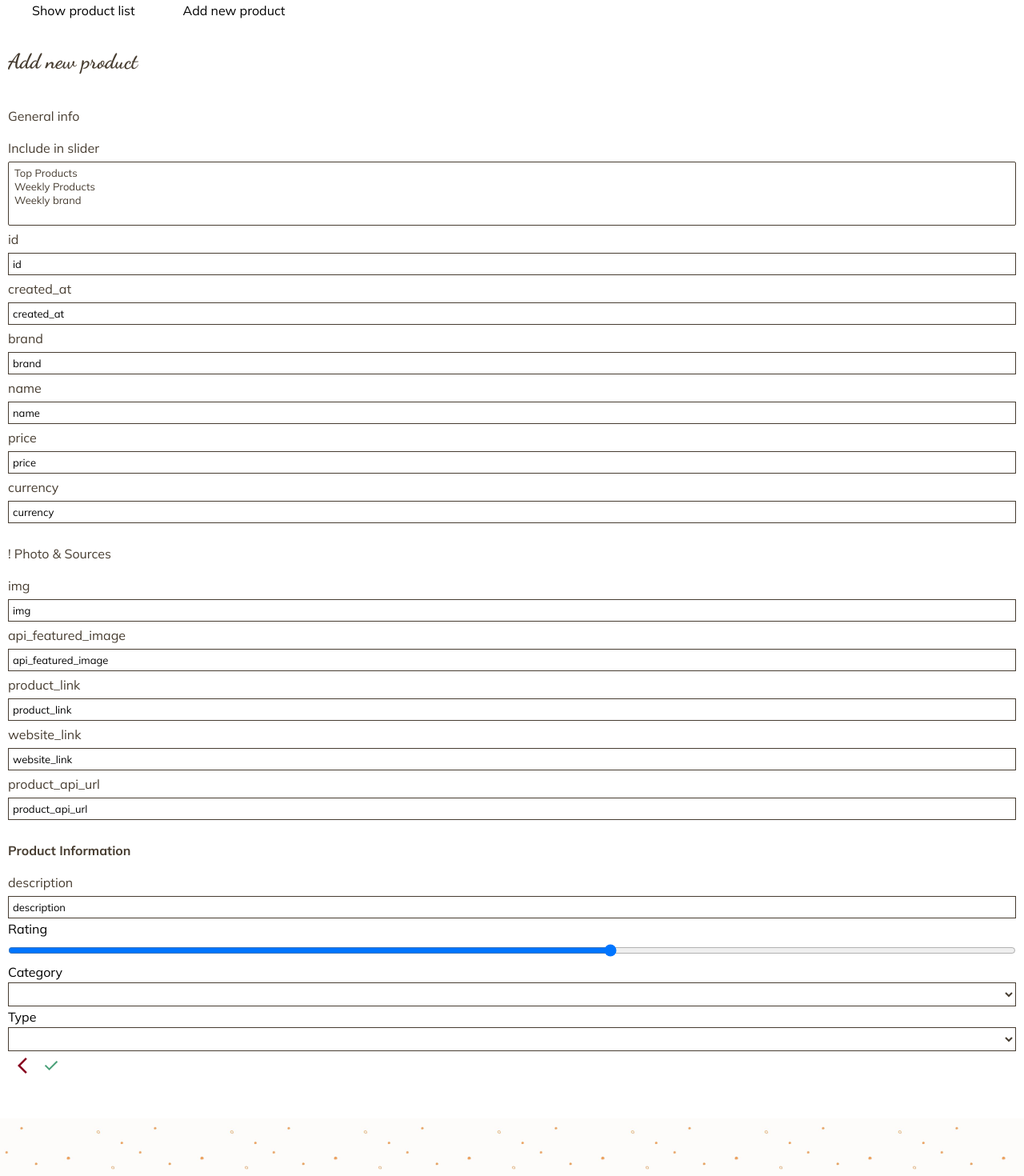
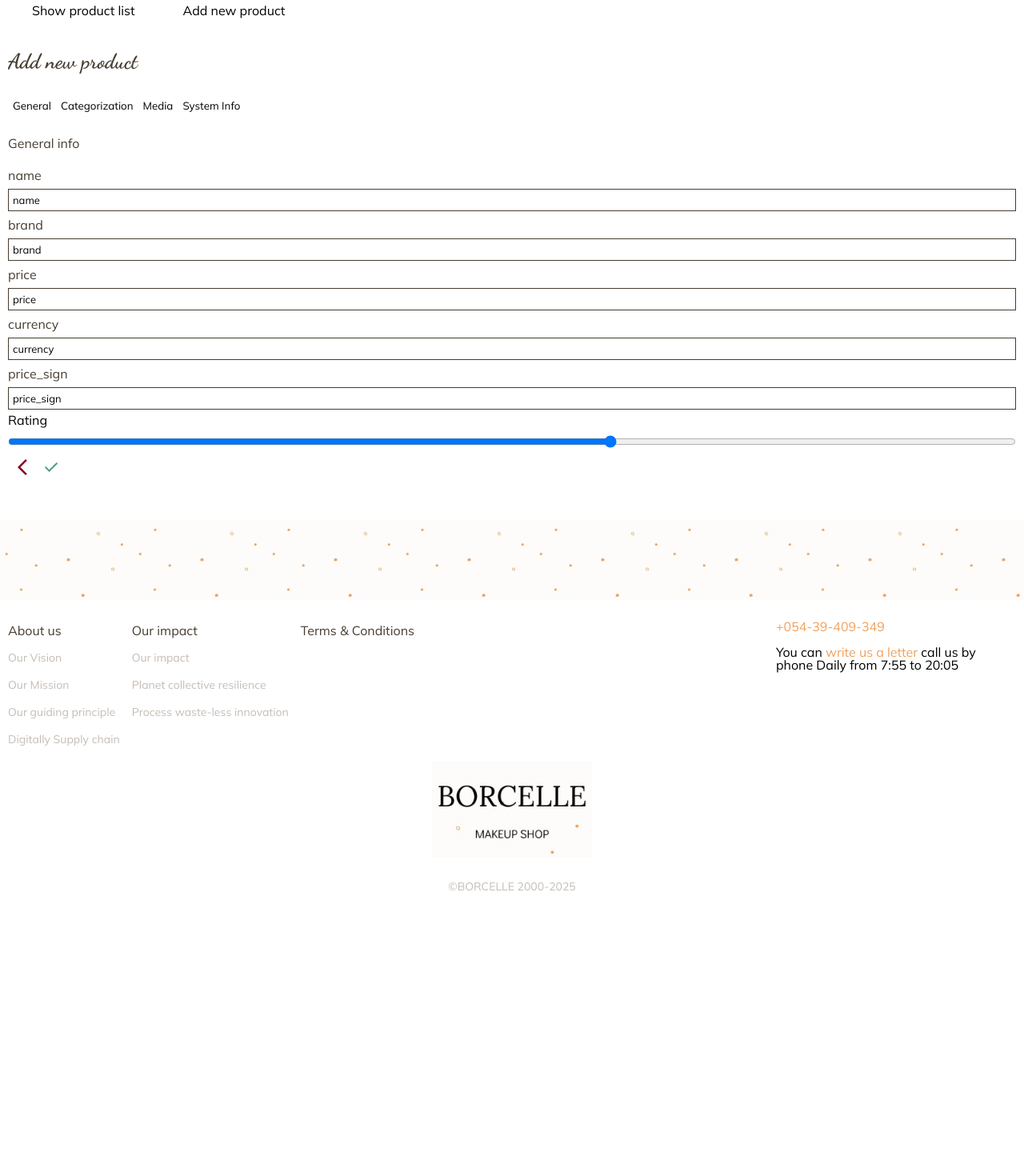
Before and after one commit to eugenia-vitinschii/Cosmetic-Shop-VueJS-PINIA, a Vue app in the folder frontend/: page /admin/add in a window 1280 px wide. Shown: the part 280-1750 px from the top of the page at 80% size. After the commit the page ends 1414 px from the top, so only its background shows below. Built offline with nearby package versions, Linux system fonts and the light colour scheme.

Commit message:
feat(admin): integrate ProductForm with AddProductView

```diff
--- a/frontend/src/views/admin/AddProductView.vue
+++ b/frontend/src/views/admin/AddProductView.vue
@@ -5,166 +5,10 @@
         <the-admin-header />
         <p class="heading bold">Add new product</p>
         <div class="add__contaner">
-          <form class="add__form" v-if="postProducts">
-            <div class="update__form-item">
-              <p class="body-text">General info</p>
-              <div class="input__wrapper">
-                 <label class="body-text">Include in slider</label>
-                  <select multiple v-model="postProducts.sliderTags">
-                    <option value="top">Top Products</option>
-                    <option value="week">Weekly Products</option>
-                    <option value="brand">Weekly brand</option>
-                  </select>
-              </div>
-              <the-input
-                :label="'id'"
-                :placeholder="'id'"
-                v-model.trim="postProducts.id"
-              />
-              <the-input
-                :label="'created_at'"
-                :placeholder="'created_at'"
-                v-model.trim="postProducts.created_at"
-              />
-              <the-input
-                :label="'brand'"
-                :placeholder="'brand'"
-                v-model.trim="postProducts.brand"
-              />
-              <the-input
-                :label="'name'"
-                :placeholder="'name'"
-                v-model.trim="postProducts.name"
-              />
-              <the-input
-                :label="'price'"
-                :placeholder="'price'"
-                v-model.number="postProducts.price"
-              />
-              <the-input
-                :label="'currency'"
-                :placeholder="'currency'"
-                v-model.trim="postProducts.currency"
-              />
-            </div>
-            <div class="update__form-item">
-              <p class="body-text">! Photo & Sources</p>
-              <the-input
-                :label="'img'"
-                :placeholder="'img'"
-                v-model.trim="postProducts.image_link"
-              />
-              <the-input
-                :label="'api_featured_image'"
-                :placeholder="'api_featured_image'"
-                v-model.trim="postProducts.api_featured_image"
-              />
-              <the-input
-                :label="'product_link'"
-                :placeholder="'product_link'"
-                v-model.trim="postProducts.product_link"
-              />
-              <the-input
-                :label="'website_link'"
-                :placeholder="'website_link'"
-                v-model.trim="postProducts.website_link"
-              />
-              <the-input
-                :label="'product_api_url'"
-                :placeholder="'product_api_url'"
-                v-model.trim="postProducts.product_api_url"
-              />
-            </div>
-            <div class="update__form-item">
-              <p class="body-text bold">Product Information</p>
-              <the-input
-                :label="'description'"
-                :placeholder="'description'"
-                v-model.trim="postProducts.description"
-              />
-              <div class="input__wrapper">
-                <label for="rating">Rating {{ postProducts.rating }} </label>
-                <input
-                  type="range"
-                  name="rating"
-                  id="rating"
-                  min="0"
-                  max="5"
-                  v-model="postProducts.rating"
-                />
-              </div>
-              <!-- category -->
-              <div class="input__wrapper">
-                <label for="category">Category</label>
-                <select
-                  name="category"
-                  id="category"
-                  v-model="postProducts.category"
-                >
-                  <option value="liquid">liquid</option>
-                  <option value="powder">Powder</option>
-                  <option value="concealer">concealer</option>
-                  <option value="highlighter">highlighter</option>
-                  <option value="bb_cc">BB/CC</option>
-                  <option value="contour">Contour</option>
-                  <option value="cream">cream</option>
-                  <option value="mineral">mineral</option>
-                  <option value="lipstick">lipstick</option>
-                  <option value="lip_gloss">lip Gloss</option>
-                  <option value="lip_stain">lip stain</option>
-                  <option value="palette">palette</option>
-                  <option value="pencil">pencil</option>
-                  <option value="gel">gel</option>
-                </select>
-              </div>
-              <!-- type-->
-              <div class="input__wrapper">
-                <label for="product_type">Type</label>
-                <select
-                  name="product_type"
-                  id="product_type"
-                  v-model="postProducts.product_type"
-                >
-                  <option value="foundation">foundation</option>
-                  <option value="lipstick">lipstick</option>
-                  <option value="eyeshadow">eyeshadow</option>
-                  <option value="blush">blush</option>
-                  <option value="nail_polish">nail_polish</option>
-                  <option value="bronzer">bronzer</option>
-                </select>
-              </div>
-            </div>
-            <!-- colors -->
-
-            <button class="delete tooltip" @click="$router.go(-1)">
-              <span class="tooltip-text small-text">back</span>
-              <svg
-                xmlns="http://www.w3.org/2000/svg"
-                height="24px"
-                viewBox="0 -960 960 960"
-                width="24px"
-                fill="#e8eaed"
-              >
-                <path
-                  d="M640-80 240-480l400-400 71 71-329 329 329 329-71 71Z"
-                />
-              </svg>
-            </button>
-            <button class="edit tooltip" @click.prevent="save()">
-              <span class="tooltip-text small-text">save</span>
-              <svg
-                xmlns="http://www.w3.org/2000/svg"
-                height="24px"
-                viewBox="0 -960 960 960"
-                width="24px"
-                fill="#e8eaed"
-              >
-                <path
-                  d="M382-240 154-468l57-57 171 171 367-367 57 57-424 424Z"
-                />
-              </svg>
-            </button>
-          </form>
+          <ProductForm
+          v-model="product"
+          @submit="save"
+          />
         </div>
       </div>
     </div>
@@ -177,28 +21,28 @@ import { ref } from "vue";
 
 //import components
 import TheAdminHeader from "@/components/layout/TheAdminHeader.vue";
-import TheInput from "@/components/TheInput.vue";
+import ProductForm from "@/components/admin/ProductForm.vue";
 
 //component settings
 defineOptions({
   name: "AddProductView",
 });
 
-//import pinia store
+// import pinia store
 import { useCosmeticStore } from "@/stores/cosmetic.store";
-import { Product } from "@/models/product";
+import { Product} from "@/models/product";
 
 //pinia variables
 const store = useCosmeticStore();
 const { createProduct } = store;
 
 //variables
-const postProducts = ref<Product>(new Product())
+const product = ref<Product>({})
 
-//functions
+// //functions
 const save = () => {
-  createProduct(postProducts.value);
-  postProducts.value = new Product
+  createProduct(product.value);
+  product.value = new Product
 };
 
 
```
